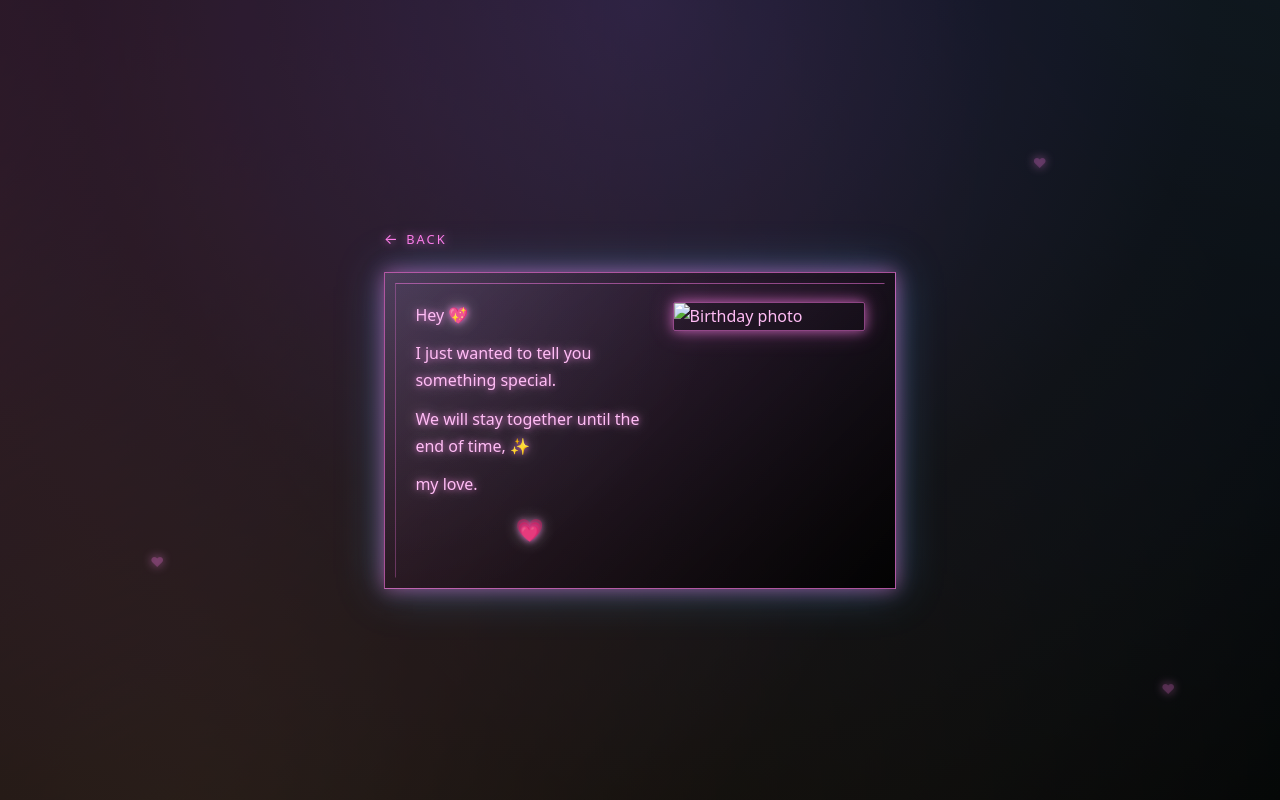
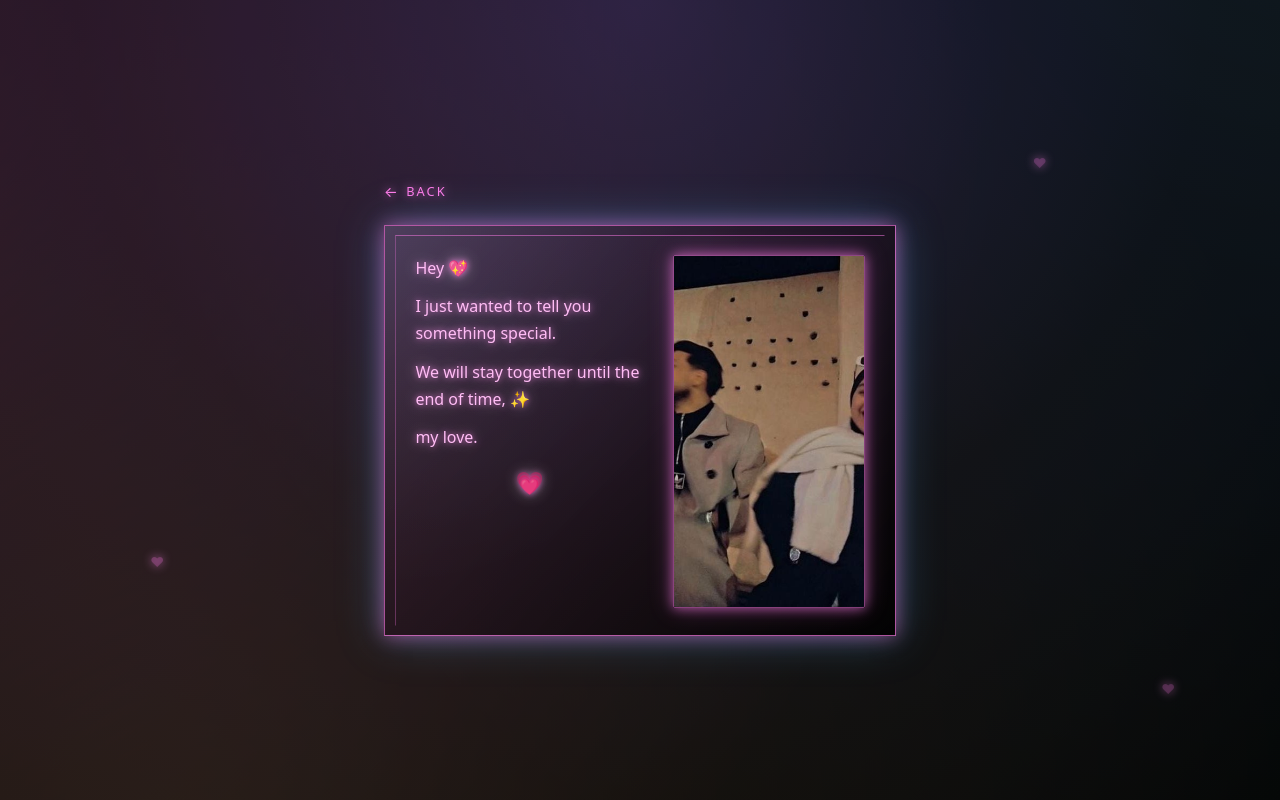
Before and after one commit to belgarne-saad/birthday-site-for-badr, a plain HTML site: page message.html in a window 1280 px wide. Drawn offline with Linux system fonts and the light colour scheme.

Commit message:
Fix image source in message.html
Updated image source path in message card.

```diff
--- a/message.html
+++ b/message.html
@@ -35,7 +35,7 @@
 
             <div class="message-card__image">
               <img
-                src="images/WhatsApp Image 2025-12-19 at 14.25.04.jpeg"
+                src="WhatsApp Image 2025-12-19 at 14.25.04.jpeg"
                 alt="Birthday photo"
                 class="message-image"
               />
```
